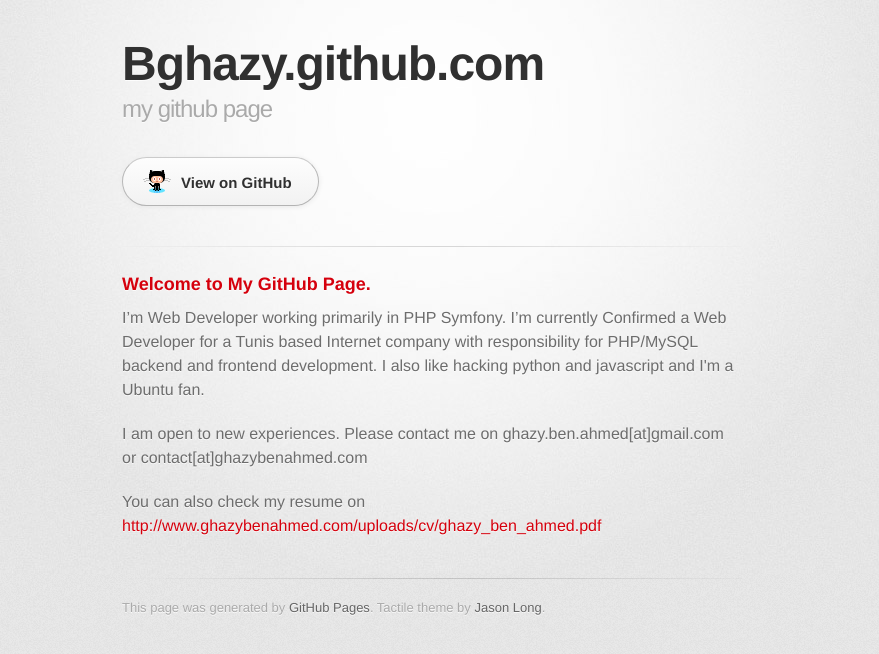
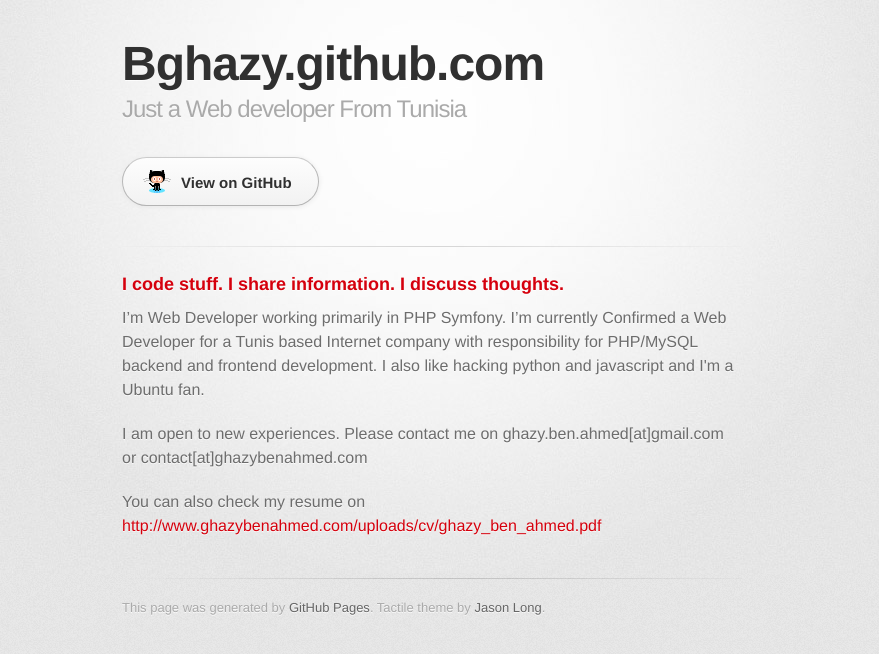
Before and after one commit to bghazy/bghazy.github.com, a plain HTML site: page index.html in a window 1280 px wide. Shown: the whole page, without its empty margins (208-1087 px from the left). Drawn offline with Linux system fonts and the light colour scheme; a web font is replaced by a local one.

Commit message:
Update index.html

```diff
--- a/index.html
+++ b/index.html
@@ -10,7 +10,7 @@
     <!--[if lt IE 9]>
     <script src="//html5shiv.googlecode.com/svn/trunk/html5.js"></script>
     <![endif]-->
-    <title>Bghazy.github.com by bghazy</title>
+    <title>bghazy.github.com by bghazy</title>
   </head>
 
   <body>
@@ -19,7 +19,7 @@
 
         <header>
           <h1>Bghazy.github.com</h1>
-          <h2>my github page</h2>
+          <h2>Just a Web developer From Tunisia</h2>
         </header>
 
         <section id="downloads" class="clearfix">
@@ -29,7 +29,7 @@
         <hr>
 
         <section id="main_content">
-          <h3>Welcome to My GitHub Page.</h3>
+          <h3>I code stuff. I share information. I discuss thoughts.</h3>
 
 <p>I’m Web Developer working primarily in PHP Symfony. I’m currently Confirmed a Web Developer for a Tunis based Internet company with responsibility for PHP/MySQL backend and frontend development.
 I also like hacking python and javascript and I'm a Ubuntu fan.</p>
```
